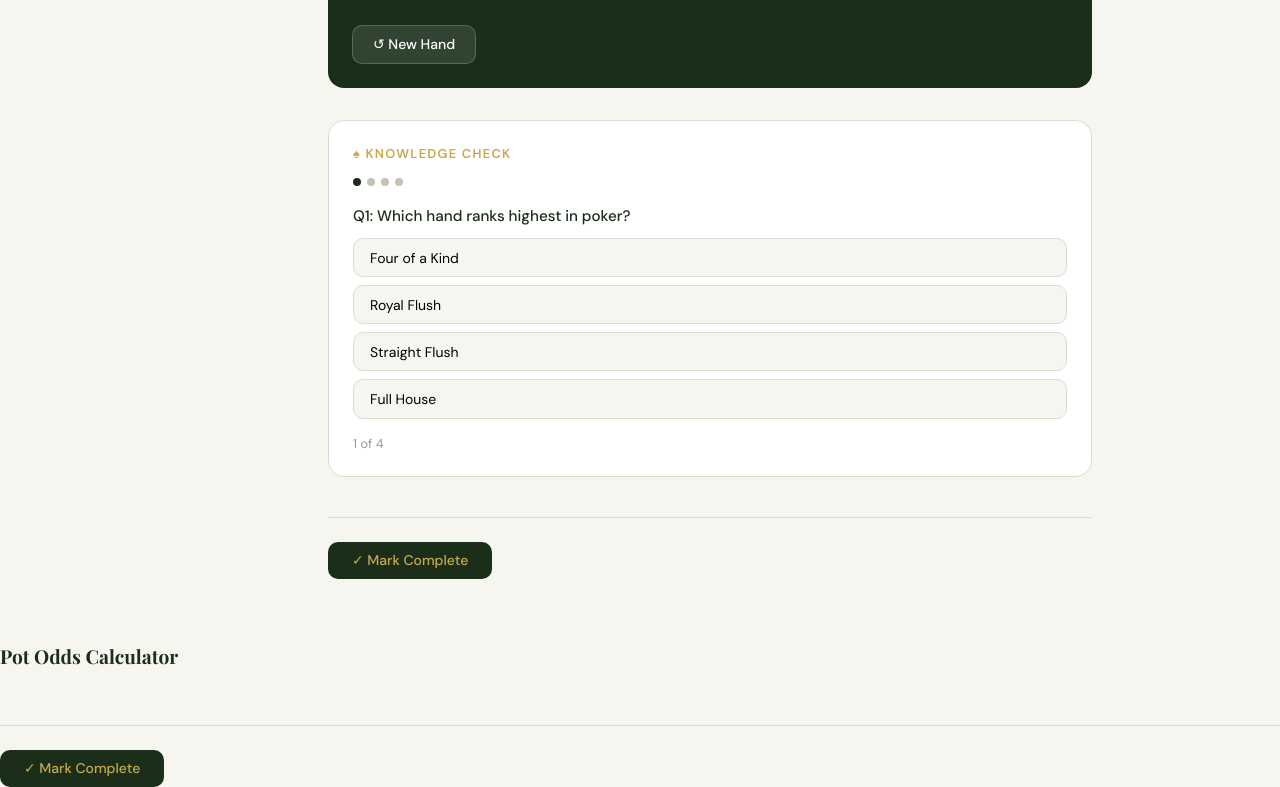
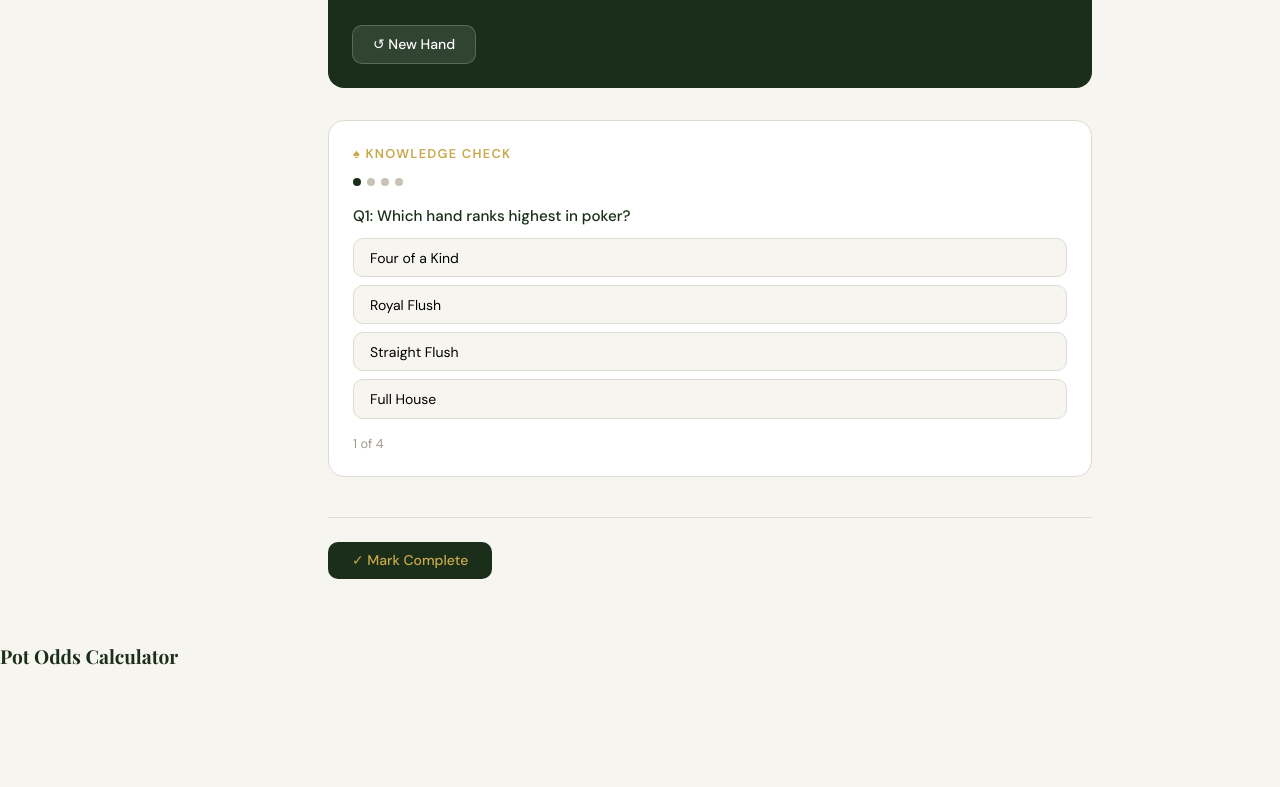
Before and after one commit to yenf0ng/PokerIQ_Quiz, a plain HTML site: page index.html in a window 1280 px wide. Shown: the part 1793-2580 px from the top of the page. After the commit the page ends 2478 px from the top, so only its background shows below. Drawn offline with nearby package versions, Linux system fonts and the light colour scheme; a script that the page names is missing.

Commit message:
updated index.html section html tag

```diff
--- a/index.html
+++ b/index.html
@@ -214,8 +214,6 @@
     </div>
     <div class="complete-banner">Score: <span class="score"></span></div>
   </div>
-</section>
-      <div class="mark-complete-bar"><button class="mark-complete-btn" data-section="pot-odds">✓ Mark Complete</button></div>
     </section>
 
     <!-- ─── 5. POSITIONS ─── -->
```
